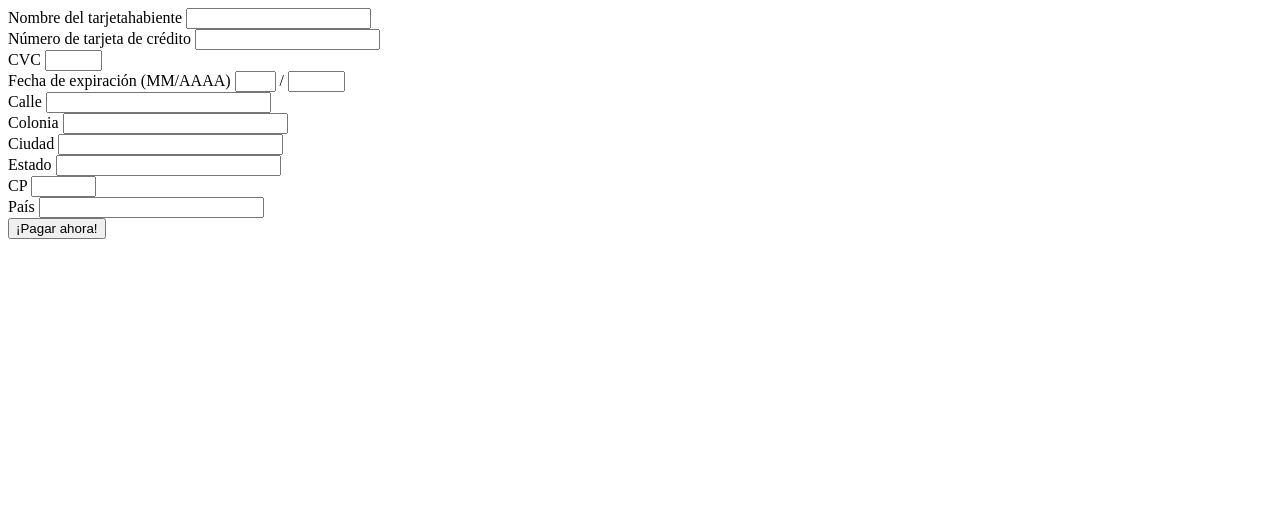
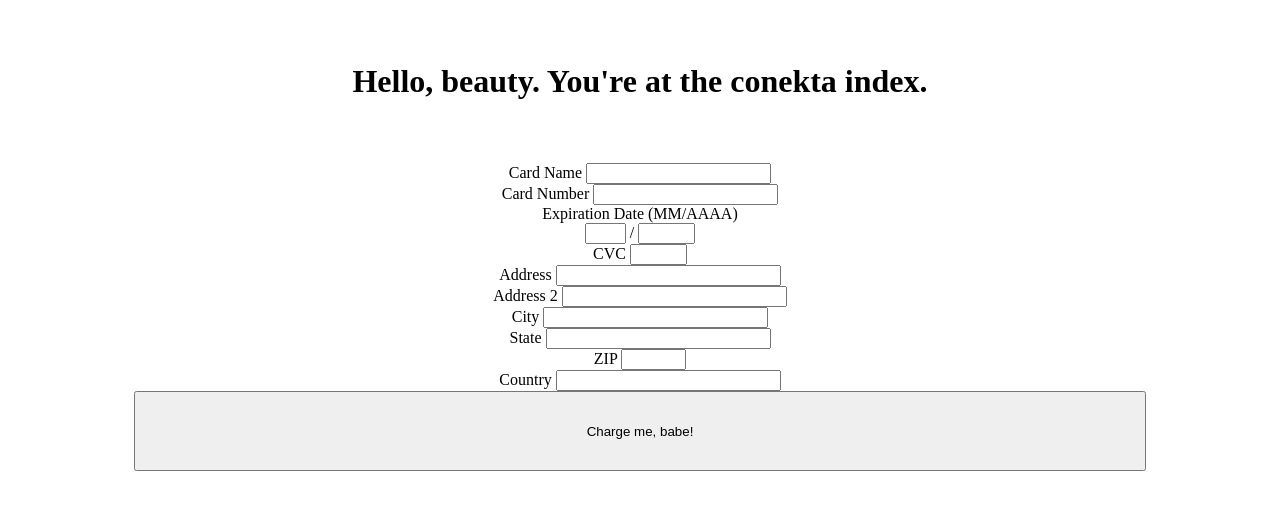
Before and after one commit to LopsanAMO/ejemplo-django-conekta, a Django app: template templates/pago.html in a window 1280 px wide. Shown: the top 510 px of the page. Run offline with Django 3.2, Linux system fonts and the light colour scheme; the template is opened without the code that fills it, so the values that code supplies are empty; parts of the project's set-up code (start-up, migrations or seed data) failed here and were passed over; some libraries are stand-ins or nearby versions.

Commit message:
corregimos algunas cosas

```diff
--- a/templates/pago.html
+++ b/templates/pago.html
@@ -5,113 +5,96 @@
         <title>Pagos</title>
         <script type="text/javascript" src="https://ajax.googleapis.com/ajax/libs/jquery/1.10.2/jquery.min.js"></script>
         <script type="text/javascript" src="https://conektaapi.s3.amazonaws.com/v0.5.0/js/conekta.js"></script>
+        <style media="screen">
+          .text-center  { text-align: center; }
+          .padding-up { margin: 5% 0; }
+          .exp { max-width: 33%; }
+          .button { width: 80%; height: 80px; }
+          .card-errors { color: red; }
+        </style>
+      </head>
+      <body>
+        <main class="container">
+          <h1 class="text-center padding-up">Hello, beauty. You're at the conekta index.</h1>
+          <form action="" method="POST" id="card-form" class="text-center">
+            {% csrf_token %}
+            <span class="card-errors"></span>
+            <div class="grid">
+              <div class="field cell-6">
+                <label class="label">Card Name</label>
+                <input type="text" size="20" data-conekta="card[name]" class="input"/>
+              </div>
+              <div class="field cell-6">
+                <label class="label">Card Number</label>
+                <input type="text" size="20" data-conekta="card[number]" class="input"/>
+              </div>
+            </div>
+            <div class="grid">
+              <div class="field cell-8">
+                <label class="label">Expiration Date (MM/AAAA)</label>
+                <div class="grid">
+                  <input type="text" size="2" data-conekta="card[exp_month]" class="input cell-4 exp"/>
+                  <span class="cell-4 exp">/</span>
+                  <input type="text" size="4" data-conekta="card[exp_year]" class="input cell-4 exp"/>
+                </div>
+              </div>
+              <div class="field cell-4">
+                <label class="label">CVC</label>
+                <input type="password" size="4" data-conekta="card[cvc]" class="input"/>
+              </div>
+            </div>
+            <div class="grid">
+              <div class="field cell-4">
+                <label class="label">Address</label>
+                <input type="text" size="25" data-conekta="card[address][street1]" class="input"/>
+              </div>
+              <div class="field cell-4">
+                <label class="label">Address 2</label>
+                <input type="text" size="25" data-conekta="card[address][street2]" class="input"/>
+              </div>
+              <div class="field cell-4">
+                <label class="label">City</label>
+                <input type="text" size="25" data-conekta="card[address][city]" class="input"/>
+              </div>
+            </div>
+            <div class="grid">
+              <div class="field cell-4">
+                <label class="label">State</label>
+                <input type="text" size="25" data-conekta="card[address][state]" class="input"/>
+              </div>
+              <div class="field cell-4">
+                <label class="label">ZIP</label>
+                <input type="text" size="5" data-conekta="card[address][zip]" class="input"/>
+              </div>
+              <div class="field cell-4">
+                <label class="label">Country</label>
+                <input type="text" size="25" data-conekta="card[address][country]" class="input"/>
+              </div>
+            </div>
+            <button type="submit" class="button">Charge me, babe!</button>
+          </form>
+        </main>
         <script type="text/javascript">
-
-         // Conekta Public Key
-          Conekta.setPublishableKey('key_MyrGAZYQkcAkwjkcMcxbnGQ'); //v3.2
-         //Conekta.setPublicKey('key_KJysdbf6PotS2ut2'); //v5+
-
-         // ...
+          Conekta.setPublishableKey('key_MyrGAZYQkcAkwjkcMcxbnGQ');
           $(function () {
             $("#card-form").submit(function(event) {
               var $form = $(this);
-
-            // Previene hacer submit más de una vez
-            $form.find("button").prop("disabled", true);
+              $form.find("button").prop("disabled", true); //Prevents double click
               Conekta.token.create($form, conektaSuccessResponseHandler, conektaErrorResponseHandler);
-           //Conekta.Token.create($form, conektaSuccessResponseHandler, conektaErrorResponseHandler); //v5+
-
-            // Previene que la información de la forma sea enviada al servidor
               return false;
+            });
           });
           var conektaSuccessResponseHandler = function(token) {
             var $form = $("#card-form");
-
-              /* Inserta el token_id en la forma para que se envíe al servidor */
-              $form.append($("<input type='hidden' name='conektaTokenId'>").val(token.id));
-
-              /* and submit */
+            $form.append($("<input type='hidden' name='conektaTokenId'>").val(token.id)); //Add hidden input with token_id
+            console.log(token.id);
             $form.get(0).submit();
           };
-
           var conektaErrorResponseHandler = function(response) {
             var $form = $("#card-form");
-
-              /* Muestra los errores en la forma */
-              $form.find(".card-errors").text(response.message_to_purchaser);
+            $form.find(".card-errors").text(response.message_to_purchaser); //Display the error
             $form.find("button").prop("disabled", false);
           };
-        });
         </script>
-    </head>
-    <body>
-        <form action="" method="POST" id="card-form">
-          <span class="card-errors"></span>
-          <div class="form-row">
-            <label>
-              <span>Nombre del tarjetahabiente</span>
-              <input type="text" size="20" data-conekta="card[name]"/>
-            </label>
-          </div>
-          <div class="form-row">
-            <label>
-              <span>Número de tarjeta de crédito</span>
-              <input type="text" size="20" data-conekta="card[number]"/>
-            </label>
-          </div>
-          <div class="form-row">
-            <label>
-              <span>CVC</span>
-              <input type="text" size="4" data-conekta="card[cvc]"/>
-            </label>
-          </div>
-          <div class="form-row">
-            <label>
-              <span>Fecha de expiración (MM/AAAA)</span>
-              <input type="text" size="2" data-conekta="card[exp_month]"/>
-            </label>
-            <span>/</span>
-            <input type="text" size="4" data-conekta="card[exp_year]"/>
-          </div>
-        <!-- Información recomendada para sistema antifraude -->
-          <div class="form-row">
-            <label>
-              <span>Calle</span>
-              <input type="text" size="25" data-conekta="card[address][street1]"/>
-            </label>
-          </div>
-        <div class="form-row">
-            <label>
-              <span>Colonia</span>
-              <input type="text" size="25" data-conekta="card[address][street2]"/>
-            </label>
-          </div>
-        <div class="form-row">
-            <label>
-              <span>Ciudad</span>
-              <input type="text" size="25" data-conekta="card[address][city]"/>
-            </label>
-          </div>
-        <div class="form-row">
-            <label>
-              <span>Estado</span>
-              <input type="text" size="25" data-conekta="card[address][state]"/>
-            </label>
-          </div>
-        <div class="form-row">
-            <label>
-              <span>CP</span>
-              <input type="text" size="5" data-conekta="card[address][zip]"/>
-            </label>
-          </div>
-        <div class="form-row">
-            <label>
-              <span>País</span>
-              <input type="text" size="25" data-conekta="card[address][country]"/>
-            </label>
-          </div>
-          <button type="submit">¡Pagar ahora!</button>
-        </form>
-
       </body>
       </html>
```
Also changed, not shown: Coneckt/settings.py (+5 -2 lines). Lines whose indentation alone changed are shown as unchanged.
